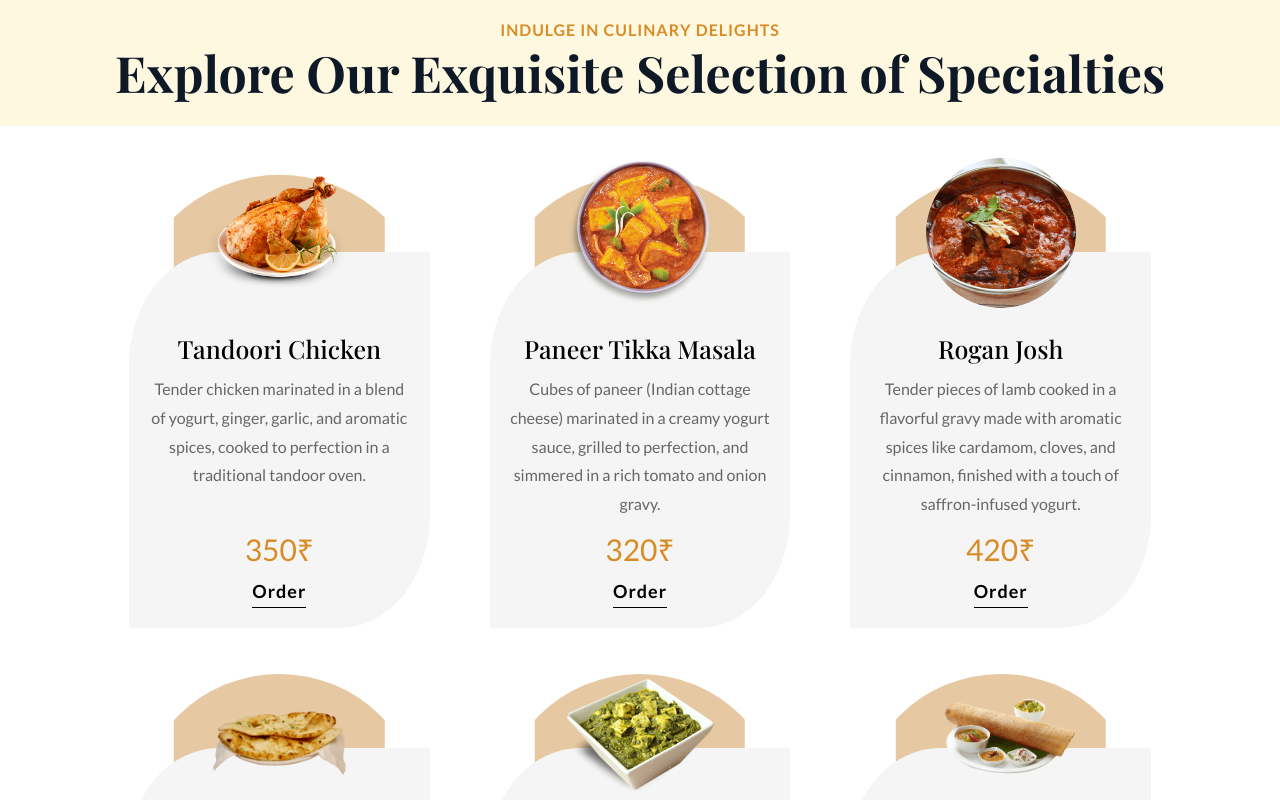
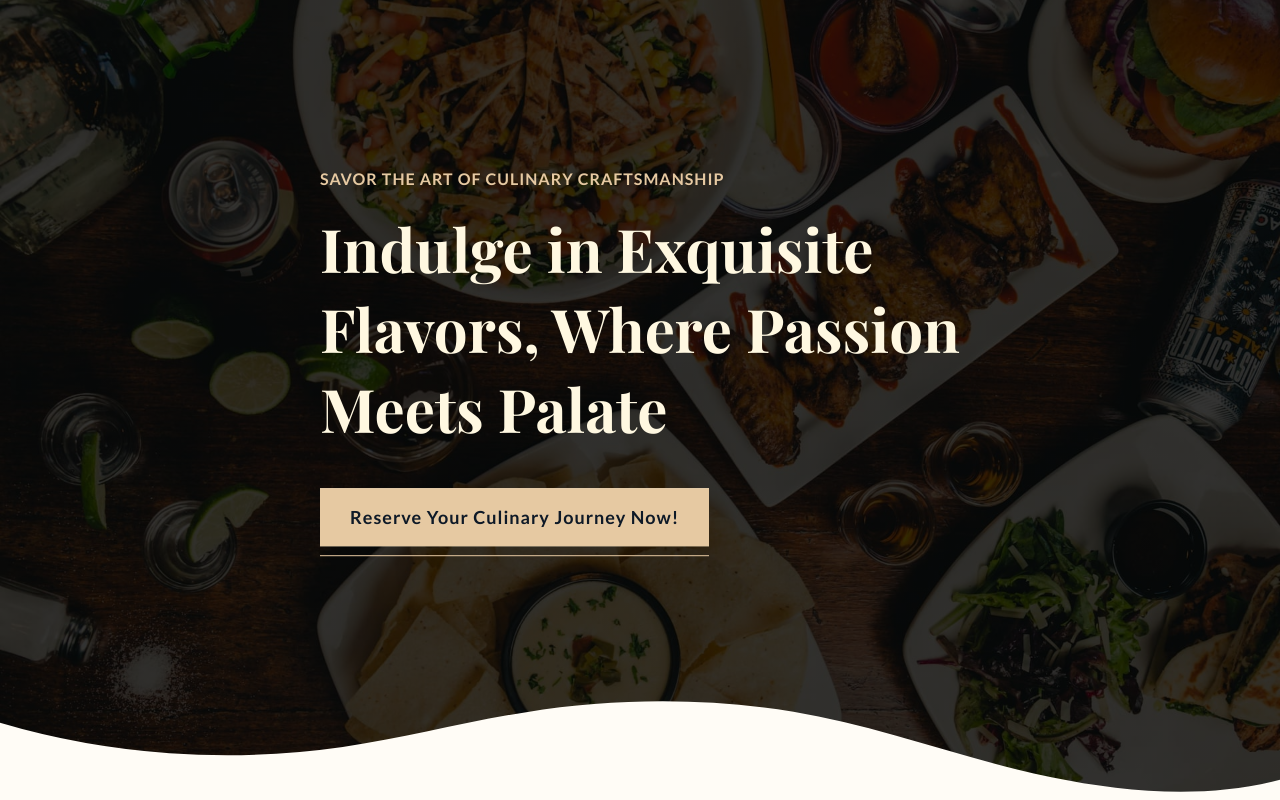
Before and after one commit to MohitAlphonsus/Flavorscape, a React (Vite) app: page /store in a window 1280 px wide. Shown: the top 800 px of the page. Built offline with nearby package versions, Linux system fonts and the light colour scheme.

Commit message:
refactor pages and components

```diff
--- a/package.json
+++ b/package.json
@@ -13,7 +13,6 @@
     "react": "^18.2.0",
     "react-dom": "^18.2.0",
     "react-icons": "^5.0.1",
-    "react-router-dom": "^6.22.3",
     "styled-components": "^6.1.8",
     "swiper": "^11.0.7"
   },
--- a/src/App.jsx
+++ b/src/App.jsx
@@ -1,20 +1,10 @@
 import GlobalStyles from './UI/GlobalStyles';
-import { BrowserRouter, Routes, Route } from 'react-router-dom';
-
 import Home from './pages/Home';
-import Order from './pages/Order';
-import OrderDetails from './components/OrderDetails';
 
 export default function App() {
 	return (
 		<>
-			<BrowserRouter>
-				<Routes>
-					<Route path="/" element={<Home />} />
-					<Route path="store" element={<Order />} />
-					<Route path="store/:id" element={<OrderDetails />} />
-				</Routes>
-			</BrowserRouter>
+			<Home />
 			<GlobalStyles />
 		</>
 	);
--- a/src/components/Header.jsx
+++ b/src/components/Header.jsx
@@ -63,8 +63,3 @@ function Header() {
 }
 
 export default Header;
-
-/**
-Savor the Extraordinary: Culinary Delights Await at [Restaurant Name] – Where Every Bite Tells a Story!
-
- */
--- a/src/components/SpecialDishes.jsx
+++ b/src/components/SpecialDishes.jsx
@@ -72,9 +72,7 @@ function SpecialDishes() {
 					))}
 			</DishContainer>
 
-			<Button $varient="secondary">
-				<NavLink to="store">Get Your Flavors Delivered!</NavLink>
-			</Button>
+			<Button $varient="secondary">Get Your Flavors Delivered!</Button>
 		</SpecialDishesStyle>
 	);
 }
--- a/src/pages/Order.jsx
+++ /dev/null
@@ -1,71 +0,0 @@
-import styled from 'styled-components';
-import { dishes } from '../constants/dishes';
-import Dish from '../components/Dish';
-
-import { SubHeading, SecondaryHeading } from '../UI/Typo';
-
-const OrderSection = styled.section``;
-
-const HeaderStyle = styled.header`
-	position: fixed;
-	padding: 2rem 0;
-	text-align: center;
-	width: 100%;
-	background-color: var(--color-accent-white);
-	z-index: 10;
-`;
-
-const DishContainer = styled.div`
-	padding: 15% 5% 5% 5%;
-	width: min(95%, 115rem);
-	margin: 0 auto;
-	height: 90%;
-	display: grid;
-	grid-template-columns: repeat(3, 1fr);
-	gap: 6rem;
-	overflow-y: scroll;
-
-	@media (max-width: 960px) {
-		grid-template-columns: repeat(2, 1fr);
-	}
-
-	@media (max-width: 700px) {
-		grid-template-columns: 1fr;
-		width: min(50%, 100rem);
-	}
-
-	@media (max-width: 560px) {
-		width: min(80%, 100rem);
-	}
-`;
-
-function Order() {
-	return (
-		<OrderSection>
-			<HeaderStyle>
-				<SubHeading $text="primary-dark">
-					Indulge in Culinary Delights
-				</SubHeading>
-				<SecondaryHeading $secondary="true">
-					Explore Our Exquisite Selection of Specialties
-				</SecondaryHeading>
-			</HeaderStyle>
-			<DishContainer>
-				{dishes.map(dish => (
-					<Dish
-						key={dish.id}
-						dishName={dish.name}
-						ing={dish.ingredients}
-						price={dish.price}
-						imgUrl={dish.imgUrl}
-						btnRequired={true}
-						bg={false}
-						id={dish.id}
-					/>
-				))}
-			</DishContainer>
-		</OrderSection>
-	);
-}
-
-export default Order;
```
Also changed, not shown: 1 other file (tests, documents, lock files or other folders).
